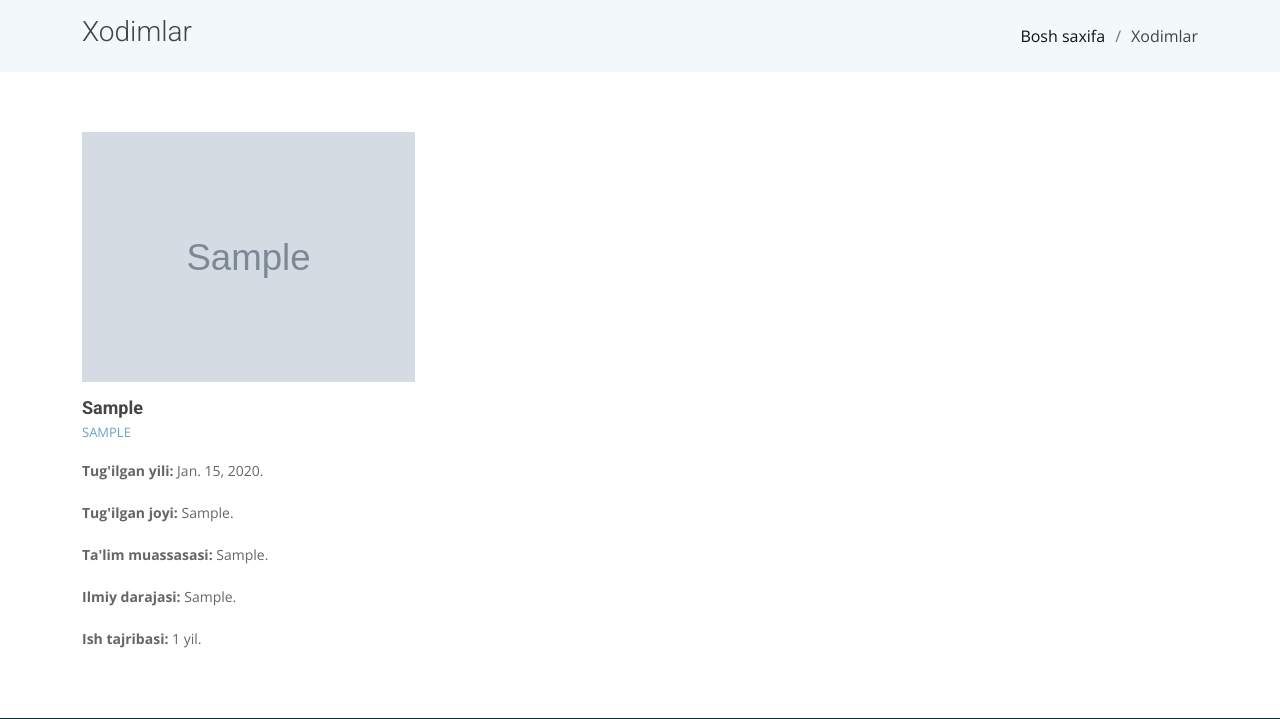
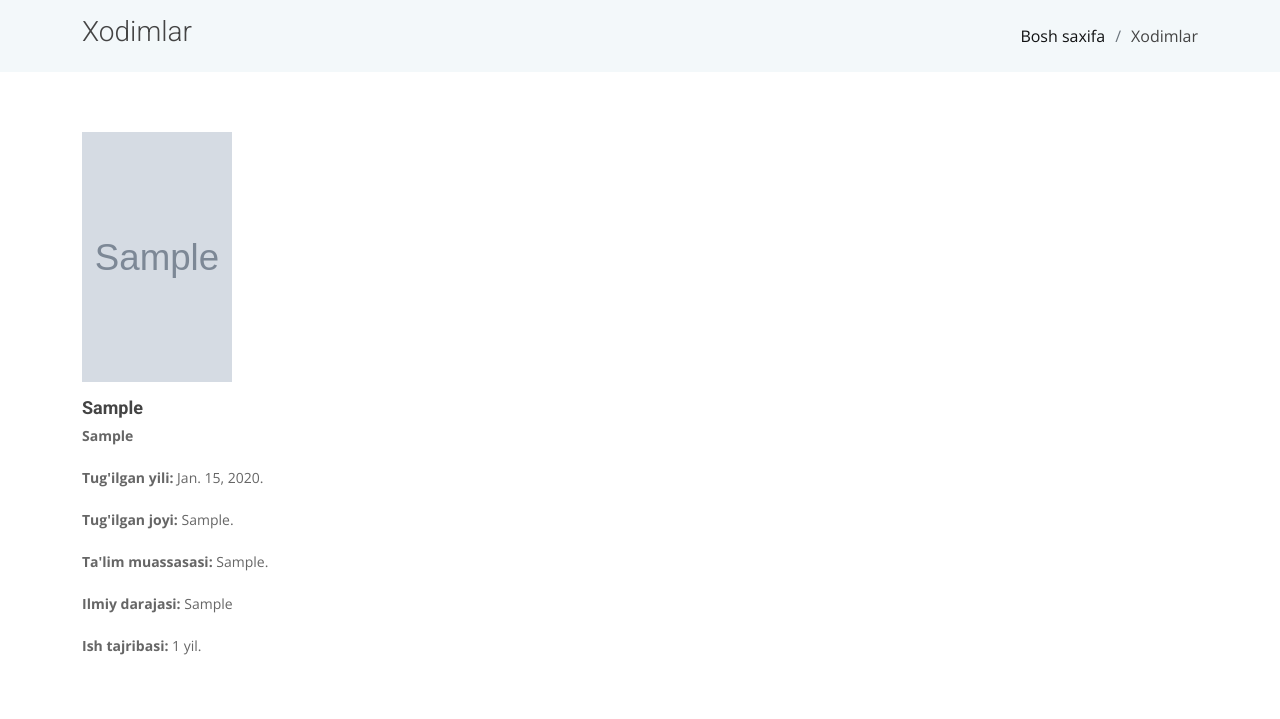
Before and after one commit to Sanjar1996/Uzun, a Django app: page /hodimlar/ in a window 1280 px wide. Shown: the part 80-799 px from the top of the page. Run offline with Django 3.2, Linux system fonts and the light colour scheme; tables that the repository leaves empty hold one stand-in row (values such as "Sample post"); grey boxes marked "Sample" are stand-in pictures; some libraries are stand-ins or nearby versions.

Commit message:
style.css changed

```diff
--- a/src/static/css/style.css
+++ b/src/static/css/style.css
@@ -1453,6 +1453,9 @@ section {
   margin: 15px 0 5px 0;
   font-size: 18px;
 }
+.team .member .member-img img {
+  width: 45% ;
+}
 
 .team .member .member-info span {
   display: block;
--- a/src/templates/team.html
+++ b/src/templates/team.html
@@ -49,11 +49,11 @@
               </div>
               <div class="member-info">
                 <h4>{{ data.ism|safe }}</h4>
-                <span>{{ data.lavozim }}</span>
+                <p><b>{{ data.lavozim }} </b></p>
                 <p><b>Tug'ilgan yili:</b> {{ data.birth_day}}.</p>
                 <p><b>Tug'ilgan joyi:</b> {{ data.tg_joyi}}.</p>
                 <p><b>Ta'lim muassasasi:</b> {{ data.oqigan_joyi}}.</p>
-                <p><b>Ilmiy darajasi:</b> {{ data.ilmiy_darajasi}}.</p>
+                <p><b>Ilmiy darajasi:</b> {{ data.ilmiy_darajasi}}</p>
                 <p><b>Ish tajribasi:</b> {{ data.ish_tajribasi }} yil.</p>
               </div>
             </div>
```
